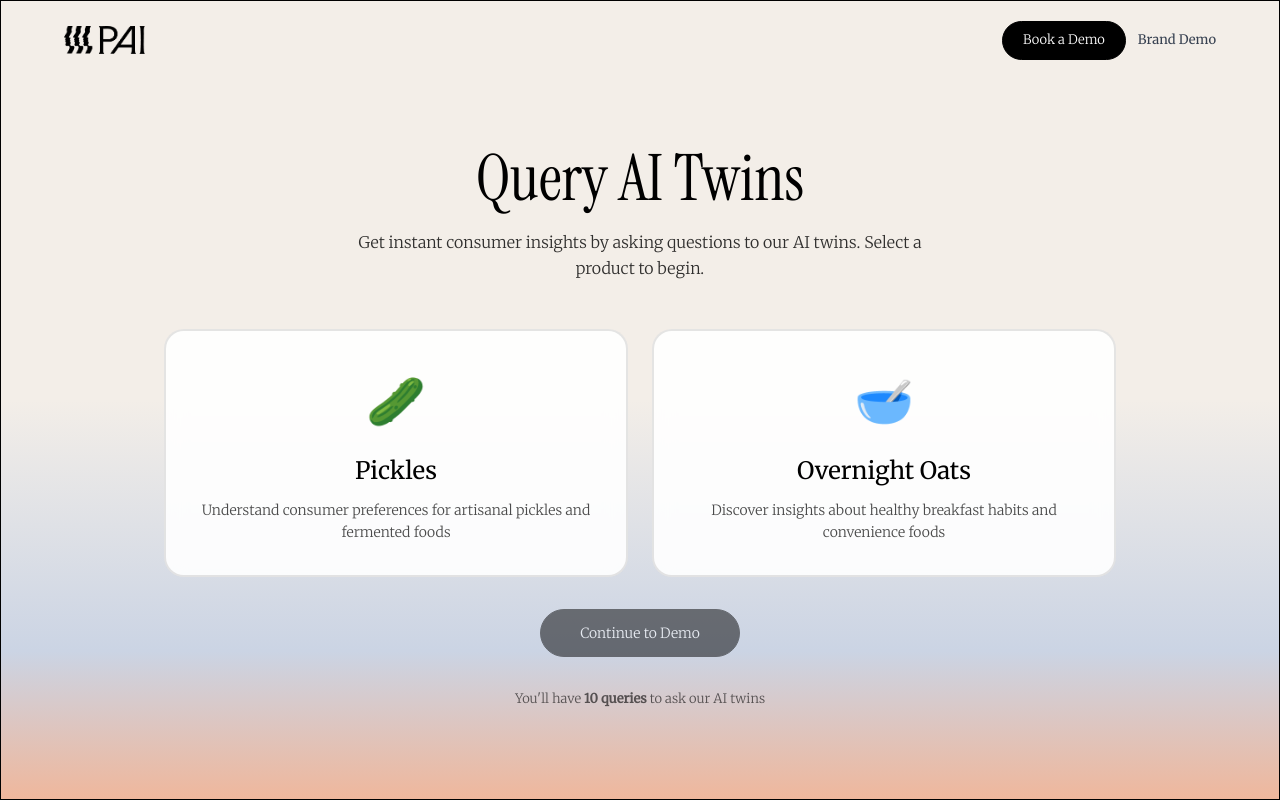
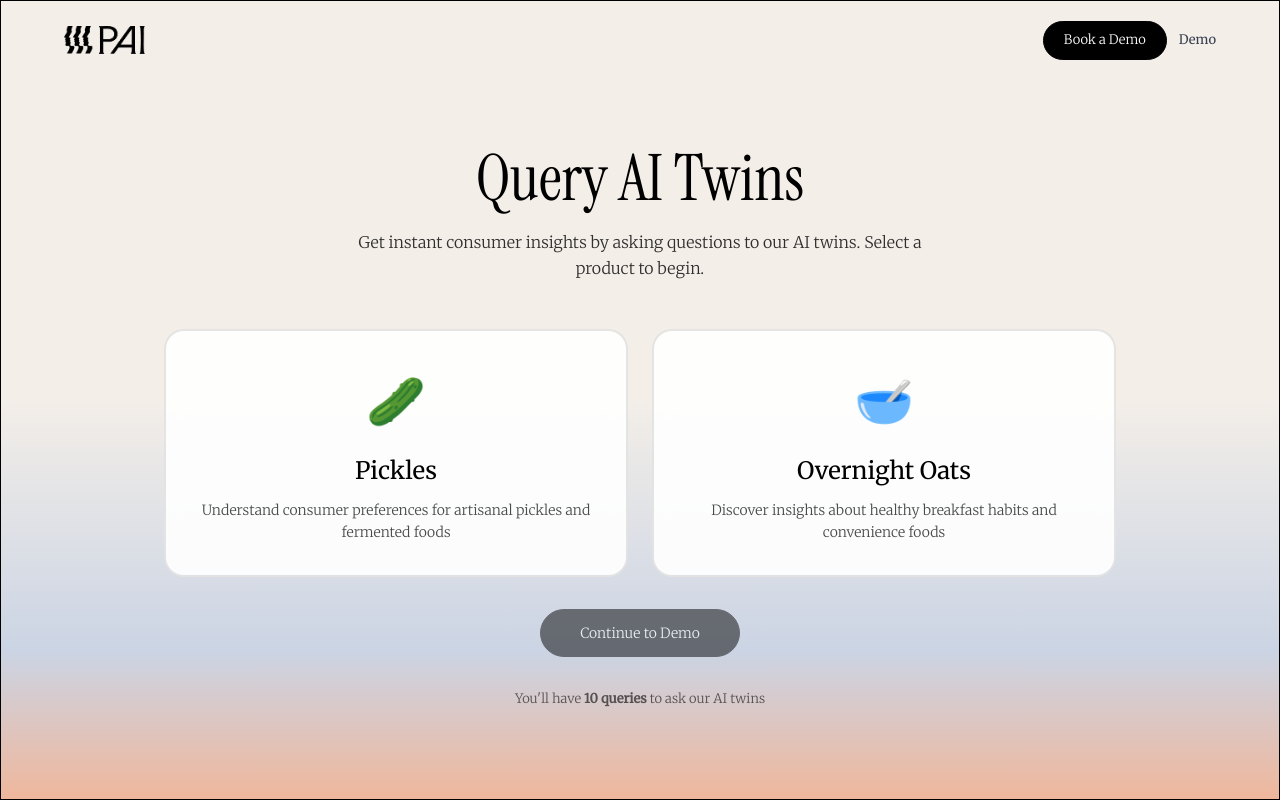
Before and after one commit to rachita-pai/brand, a Next.js app: page / in a window 1280 px wide. Built offline with nearby package versions, Linux system fonts and the light colour scheme.

Commit message:
Change label from Brand Demo to Demo

```diff
--- a/app/page.tsx
+++ b/app/page.tsx
@@ -102,7 +102,7 @@ export default function Home() {
                   color: '#374151',
                 }}
               >
-                Brand Demo
+                Demo
               </div>
             </div>
           </div>
```
